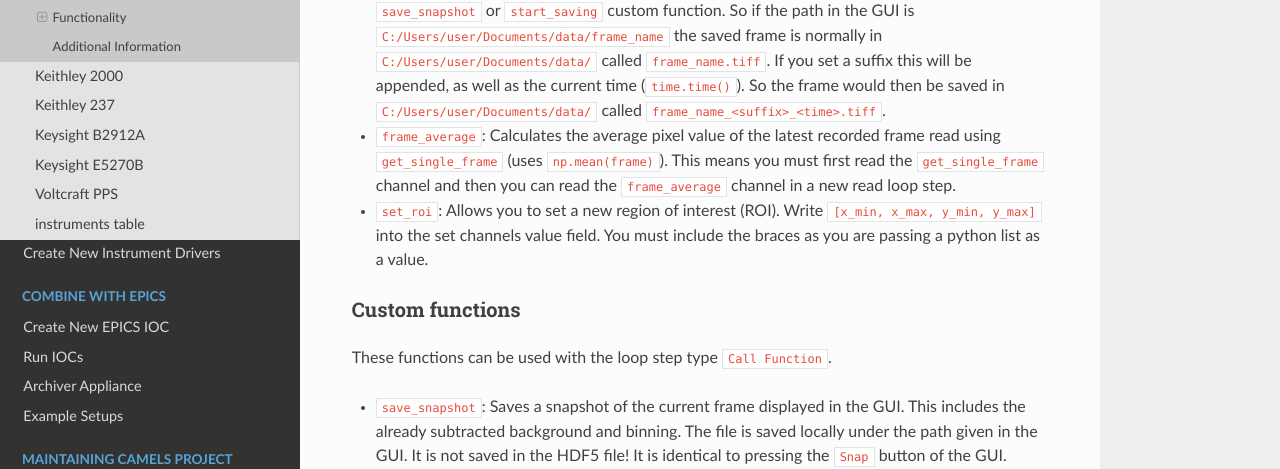
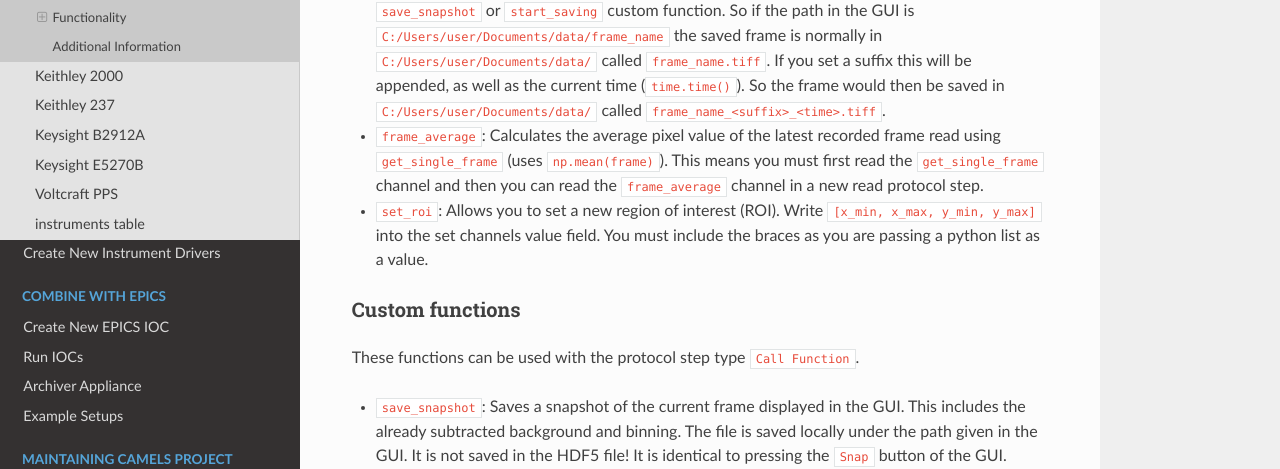
Before and after one commit to FAU-LAP/NOMAD-CAMELS, a Sphinx documentation site: the page built from docs/source/doc/instruments/cam_control_pylablib/cam_control_pylablib.md, in a window 1280 px wide and 900 px high, scrolled down 1332 px. Shown: the part 82-551 px from the top of the window. Built offline with Sphinx 7.4.7 and the Read the Docs theme 2.0.0, drawn with Linux system fonts in a browser that asks for light colours; pages that are not in the unit, such as notebooks, are missing from menus.

Commit message:
update cam control docu

```diff
--- a/docs/source/doc/instruments/cam_control_pylablib/cam_control_pylablib.md
+++ b/docs/source/doc/instruments/cam_control_pylablib/cam_control_pylablib.md
@@ -40,12 +40,12 @@ Under `Manage Instruments` in the `Configure Instruments`-tab you can set:
 - `get_single_frame`: Get a single frame from the buffer and handle it within Python. This allows you to save the frame with all other data to an HDF5 file. A maximum acquisitian speed of 20-25 frames per second is possible in this way.
 - `get_background_frame`: Get the current background frame that is subtracted from new frames. You can only get the background frame if the background is valid.
 - `path_suffix`: The suffix you want to append to every name of frame that is recorded with the `save_snapshot` or `start_saving` custom function. So if the path in the GUI is `C:/Users/user/Documents/data/frame_name` the saved frame is normally in `C:/Users/user/Documents/data/` called `frame_name.tiff`. If you set a suffix this will be appended, as well as the current time (`time.time()`). So the frame would then be saved in `C:/Users/user/Documents/data/` called `frame_name_<suffix>_<time>.tiff`.
-- `frame_average`: Calculates the average pixel value of the latest recorded frame read using `get_single_frame` (uses `np.mean(frame)`). This means you must first read the `get_single_frame` channel and then you can read the `frame_average` channel in a new read loop step.
+- `frame_average`: Calculates the average pixel value of the latest recorded frame read using `get_single_frame` (uses `np.mean(frame)`). This means you must first read the `get_single_frame` channel and then you can read the `frame_average` channel in a new read protocol step.
 - `set_roi`: Allows you to set a new region of interest (ROI). Write `[x_min, x_max, y_min, y_max]` into the set channels value field. You must include the braces as you are passing a python list as a value.
 
 ### Custom functions
 
-These functions can be used with the loop step type `Call Function`.
+These functions can be used with the protocol step type `Call Function`.
 
 - `save_snapshot`: Saves a snapshot of the current frame displayed in the GUI. This includes the already subtracted background and binning. The file is saved locally under the path given in the GUI. It is not saved in the HDF5 file! It is identical to pressing the `Snap` button of the GUI.
 - `start_saving`: Starts the continuous saving of frames with the settings configured in the GUI. It is identical to pressing the `Saving` button of the GUI.
```
